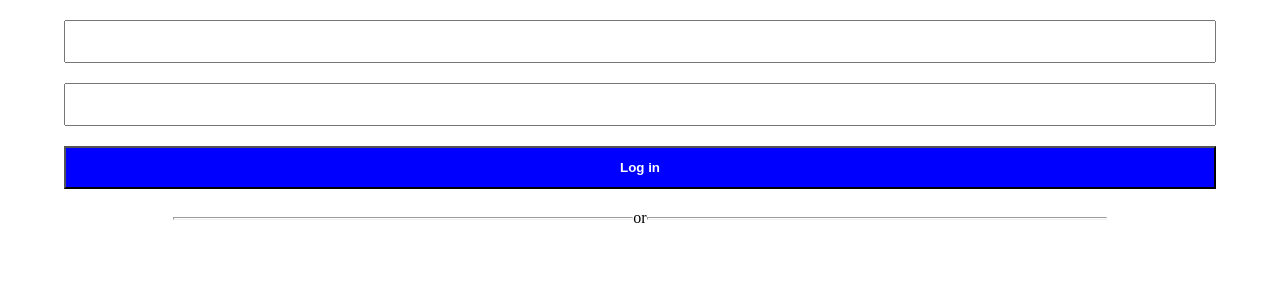
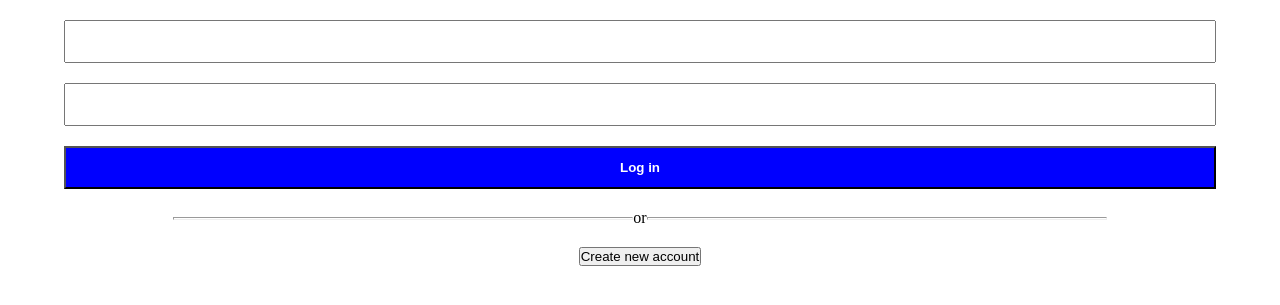
Before and after one commit to BrendanGasparin/php-social-network, a PHP site: page / in a window 1280 px wide. Shown: the part 57-362 px from the top of the page. Run offline with PHP 8.4, Linux system fonts and the light colour scheme.

Commit message:
Add create new account button

```diff
--- a/public_html/css/style.css
+++ b/public_html/css/style.css
@@ -54,3 +54,8 @@ div.login-or br {
   width: 20%;
   text-align: center;
 }
+
+button.new-account {
+  display: block;
+  margin: 20px auto;
+}
--- a/public_html/index.php
+++ b/public_html/index.php
@@ -31,7 +31,7 @@
         <p>or</p>
         <hr>
       </div>
-      </form>
+      <button class="new-account">Create new account</button>
     </main>
   </body>
 </html>
```
